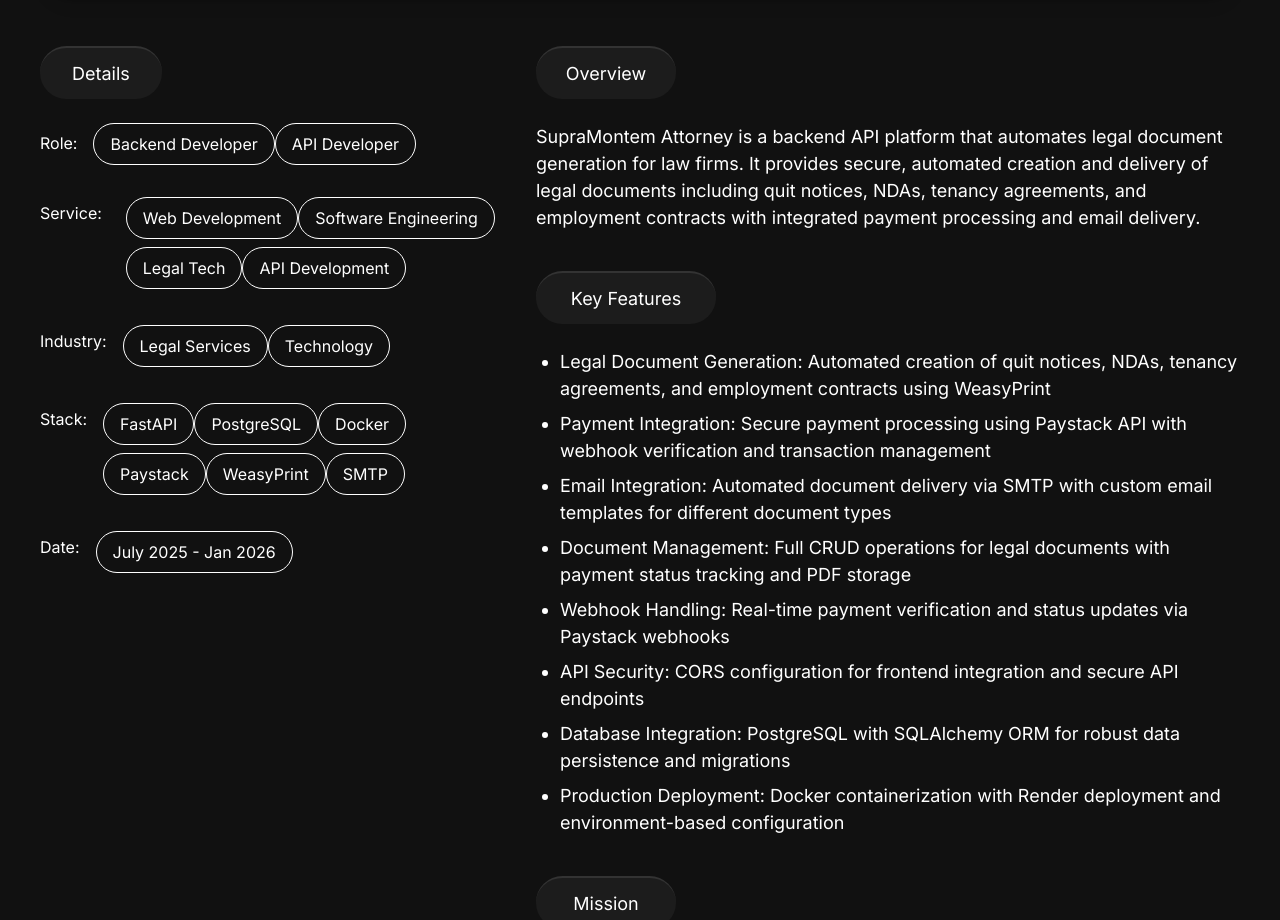
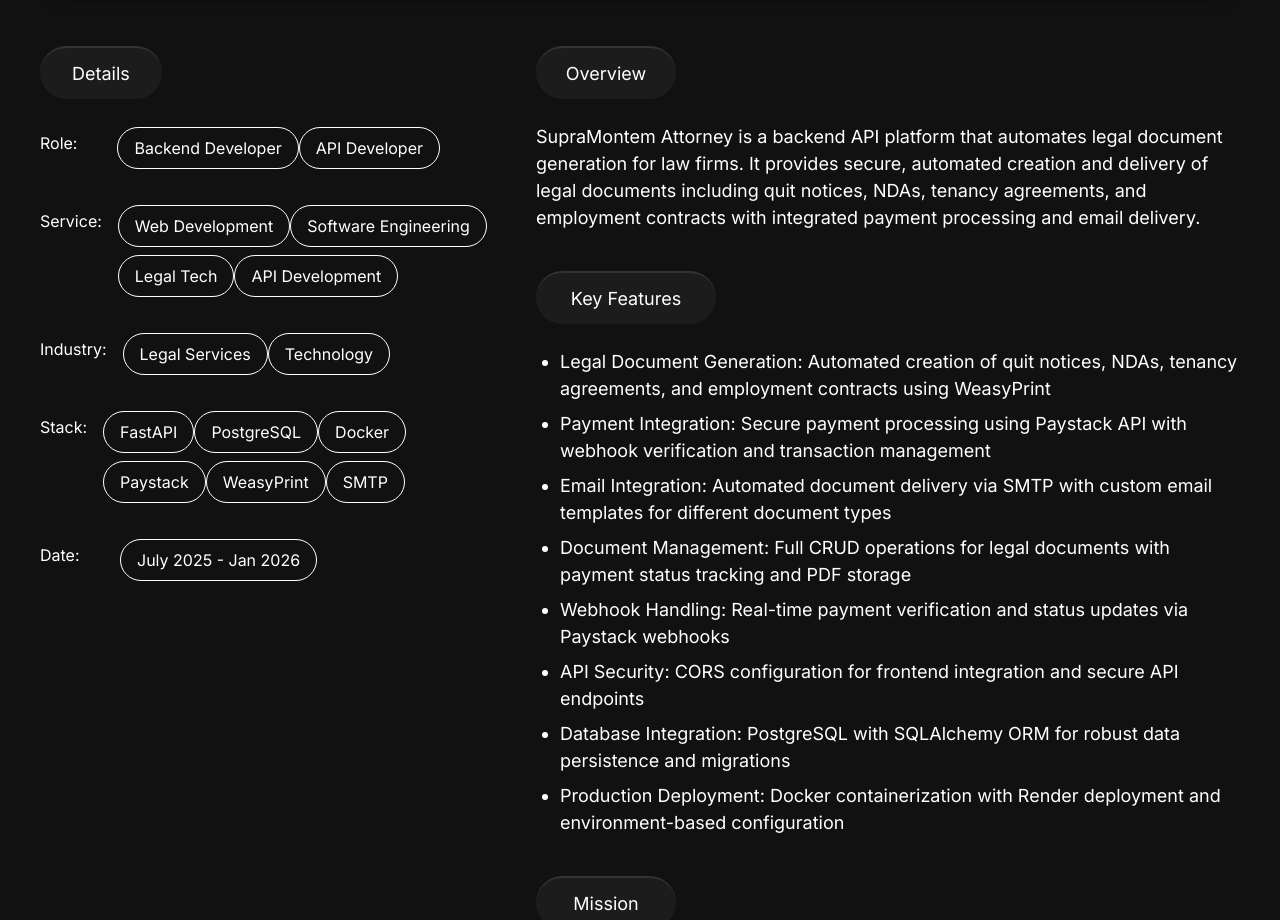
Before and after one commit to Cyberod/Portfolio, a React (Vite) app in the folder Portfolio/: page /project/1 in a window 1280 px wide. Shown: the part 1224-2144 px from the top of the page. Built offline with nearby package versions, Linux system fonts and the light colour scheme.

Commit message:
improved ui on project details

```diff
--- a/Portfolio/src/pages/ProjectDetail.jsx
+++ b/Portfolio/src/pages/ProjectDetail.jsx
@@ -186,18 +186,18 @@ export default function ProjectDetail() {
                 <div className="w-full flex flex-col gap-7">
 
                     <div className="flex flex-row gap-4">
-                    <div className="text-[16px]  mt-2">Role:</div>
+                    <div className="text-[16px]  mt-2 w-16 lg:w-28">Role:</div>
                     <div className="flex flex-wrap xl:flex-shrink-0">
                         {project.role.map((role, idx) => (
-                        <span key={idx} className="border border-white rounded-full px-4 py-2 text-white text-[16px]">
+                        <span key={idx} className="border border-white rounded-full px-4 py-2 my-1 text-white text-[16px]">
                             {role}
                         </span>
                         ))}
                     </div>
                     </div>
 
-                    <div className="flex flex-row gap-6">
-                    <div className="text-[16px] mt-2">Service:</div>
+                    <div className="flex flex-row gap-4">
+                    <div className="text-[16px] mt-2 w-16 lg:w-28">Service:</div>
                     <div className="flex flex-shrink-0  w-[200px] sm:w-[400px] flex-wrap">
                         {project.service.map((service, idx) => (
                         <span key={idx} className="border border-white rounded-full px-4 py-2 my-1 text-white text-[16px]">
@@ -208,7 +208,7 @@ export default function ProjectDetail() {
                     </div>
 
                     <div className="flex flex-row gap-4">
-                    <div className="text-[16px] mt-2">Industry:</div>
+                    <div className="text-[16px] mt-2 w-16 lg:w-28">Industry:</div>
                     <div className="flex flex-shrink-0 w-[200px] sm:w-[400px] flex-wrap">
                         {project.industry.map((industry, idx) => (
                         <span key={idx} className="border border-white rounded-full px-4 py-2 my-1 text-white text-[16px]">
@@ -219,7 +219,7 @@ export default function ProjectDetail() {
                     </div>
 
                     <div className="flex flex-row gap-4">
-                        <div className="text-[16px]  mt-2">Stack:</div>
+                        <div className="text-[16px]  mt-2 w-16 lg:w-28">Stack:</div>
                                 <div className="flex flex-shrink-0 w-[200px] sm:w-[400px] flex-wrap">
                                     {project.stack.map((stack, idx) => (
                                     <span key={idx} className="border border-white rounded-full px-4 py-2 my-1 text-white text-[16px]">
@@ -230,7 +230,7 @@ export default function ProjectDetail() {
                         </div>
 
                         <div className="flex flex-row gap-4">
-                            <div className="text-[16px] mt-2">Date:</div>
+                            <div className="text-[16px] mt-2 w-16 lg:w-28 xl:w-16">Date:</div>
                                 <div className="flex flex-shrink-0">
                                     <span className="border border-white rounded-full px-4 py-2 my-1 text-white text-[16px]">
                                         {project.date}
```
